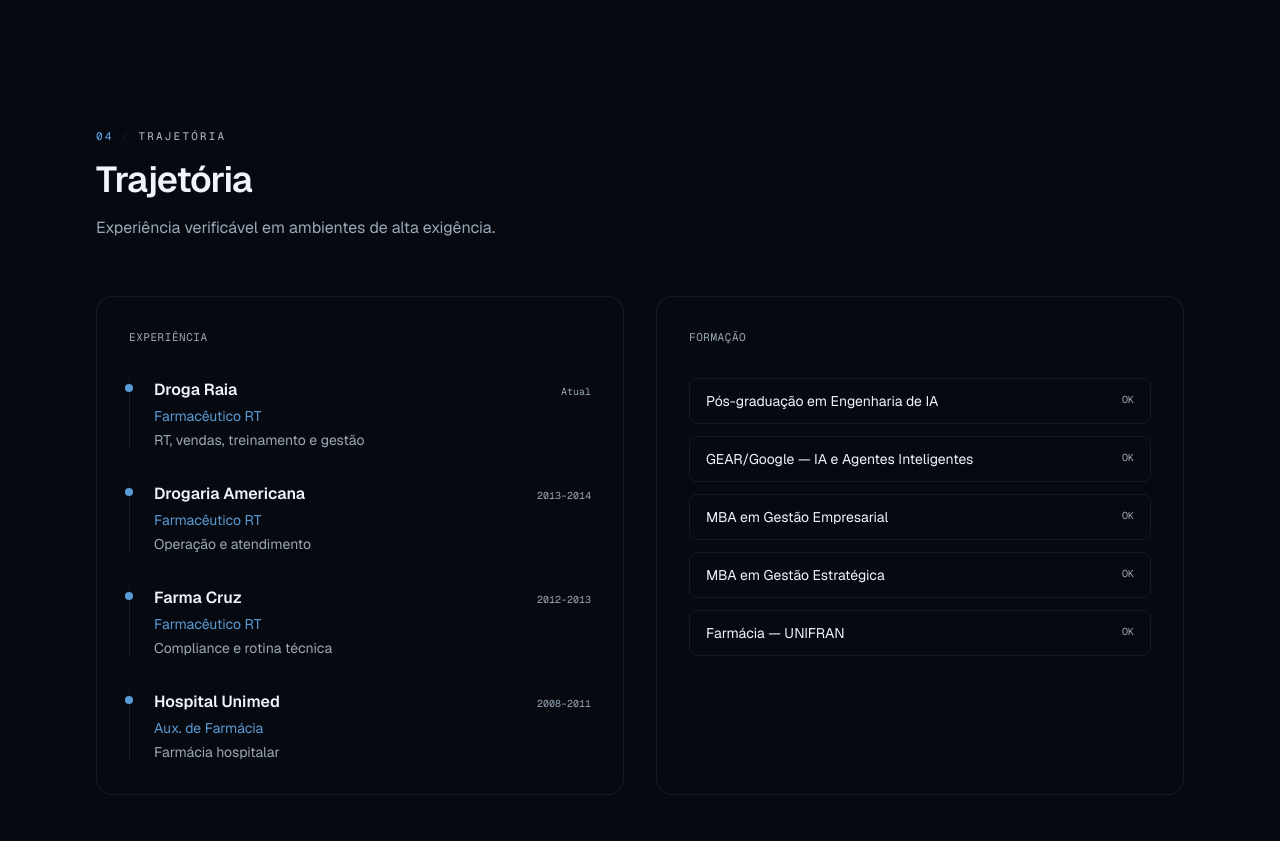
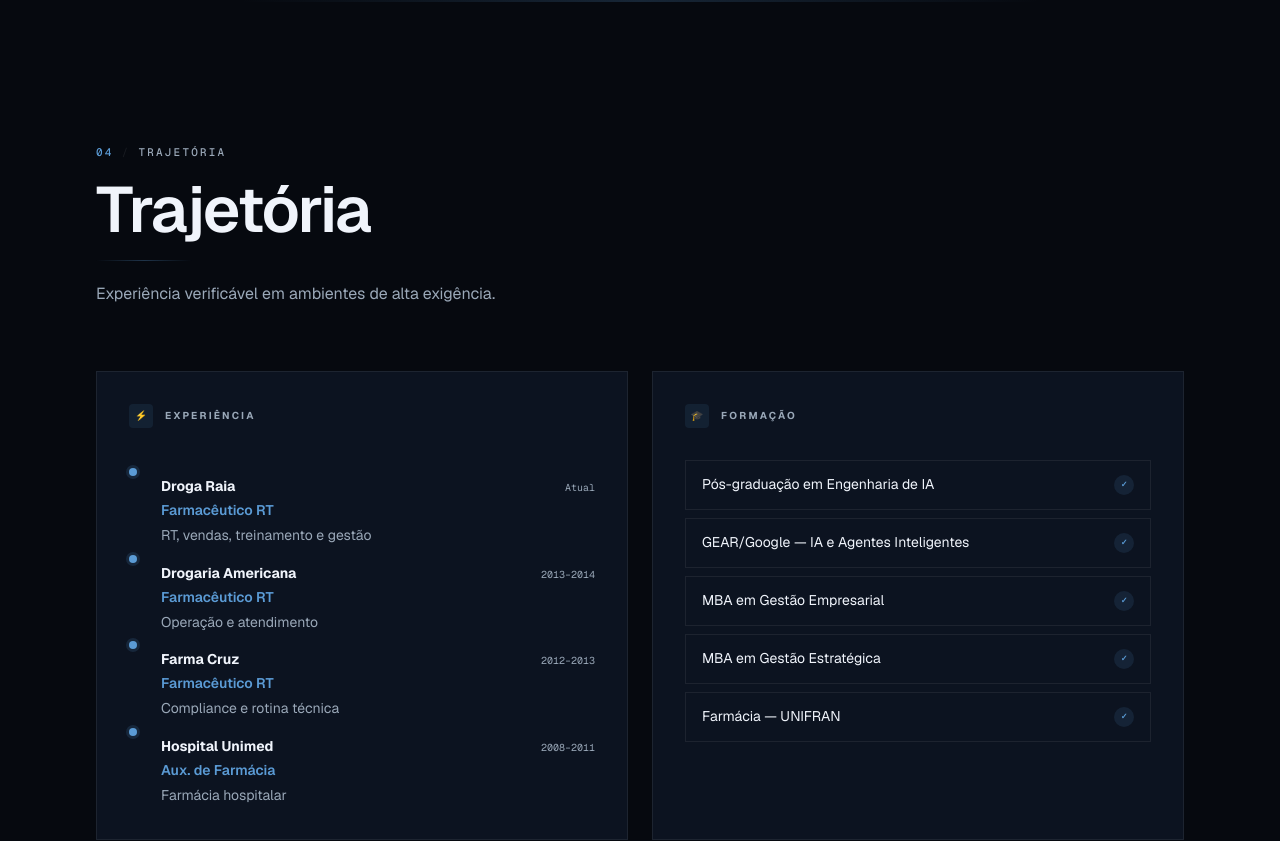
Before and after one commit to tpiola/thiagopiola, a Next.js app: page / in a window 1280 px wide. Shown: the part 3820-4661 px from the top of the page. Built offline with nearby package versions, Linux system fonts and the light colour scheme.

Commit message:
feat(trajetoria): timeline component, education checkmarks, glass header, section divider

```diff
--- a/components/Trajetoria.tsx
+++ b/components/Trajetoria.tsx
@@ -1,73 +1,88 @@
 "use client";
 
-import { motion } from "framer-motion";
+import { motion, useReducedMotion } from "framer-motion";
 import { trajetoria } from "@/lib/content";
-import { LuxuryCard } from "./motion/LuxuryCard";
 import { Reveal } from "./motion/Reveal";
 import { Stagger, StaggerItem } from "./motion/Stagger";
 import { SectionLabel } from "./SectionLabel";
 
 export function Trajetoria() {
+  const reduce = useReducedMotion();
+
   return (
-    <section id="trajetoria" className="border-b border-border py-24 md:py-32">
-      <div className="mx-auto max-w-6xl px-5 md:px-8">
-        <Reveal className="mb-14 max-w-2xl" variant="up">
+    <section id="trajetoria" className="relative border-b border-border py-24 md:py-36 overflow-hidden">
+      {/* BG top gradient */}
+      <div
+        className="pointer-events-none absolute top-0 left-1/2 -translate-x-1/2 w-[800px] h-[2px]"
+        style={{ background: 'linear-gradient(90deg, transparent, color-mix(in srgb, var(--brand) 20%, transparent), transparent)' }}
+        aria-hidden
+      />
+
+      <div className="relative mx-auto max-w-6xl px-5 md:px-8">
+        <Reveal className="mb-16 max-w-2xl" variant="up">
           <SectionLabel index="04">Trajetória</SectionLabel>
-          <h2 className="mt-4 text-3xl font-semibold tracking-tight text-foreground md:text-4xl">
+          <h2 className="mt-4 text-heading-xl font-semibold tracking-tight text-foreground">
             {trajetoria.title}
           </h2>
-          <p className="mt-4 text-base text-muted">{trajetoria.lead}</p>
+          <div className="mt-4 divider-brand w-24" />
+          <p className="mt-5 text-base text-muted leading-relaxed">{trajetoria.lead}</p>
         </Reveal>
 
-        <div className="grid gap-8 lg:grid-cols-2">
+        <div className="grid gap-6 lg:grid-cols-2">
+          {/* Experience — Timeline */}
           <Reveal variant="left">
-            <LuxuryCard className="p-6 md:p-8">
-              <h3 className="font-mono text-[11px] uppercase tracking-wider text-muted">
-                Experiência
-              </h3>
-              <Stagger className="mt-8 space-y-8" stagger={0.1}>
-                {trajetoria.career.map((job) => (
+            <div className="border border-border bg-surface-elevated p-6 md:p-8 h-full">
+              <div className="flex items-center gap-3 mb-8">
+                <div className="w-6 h-6 rounded flex items-center justify-center" style={{ background: 'color-mix(in srgb, var(--brand) 10%, transparent)' }}>
+                  <span className="text-[10px]" style={{ color: 'var(--brand)' }}>⚡</span>
+                </div>
+                <h3 className="text-[10px] font-bold uppercase tracking-[0.22em] text-muted">Experiência</h3>
+              </div>
+              <Stagger className="space-y-0" stagger={0.08}>
+                {trajetoria.career.map((job, i) => (
                   <StaggerItem key={job.company}>
-                    <motion.li className="relative list-none border-l border-border pl-6">
-                      <motion.span
-                        className="absolute -left-[5px] top-1.5 h-2 w-2 rounded-full bg-accent"
-                        initial={{ scale: 0 }}
-                        whileInView={{ scale: 1 }}
-                        viewport={{ once: true }}
-                        transition={{ type: "spring", stiffness: 400, damping: 20 }}
-                      />
-                      <div className="flex flex-wrap items-baseline justify-between gap-2">
-                        <span className="font-semibold text-foreground">{job.company}</span>
-                        <span className="font-mono text-[10px] text-muted">{job.period}</span>
+                    <div className="timeline-item py-4 last:pb-0">
+                      <div className="flex flex-wrap items-baseline justify-between gap-2 mb-1">
+                        <span className="text-sm font-bold text-foreground">{job.company}</span>
+                        <span className="text-[10px] font-mono text-muted">{job.period}</span>
                       </div>
-                      <p className="mt-1 text-sm text-accent">{job.role}</p>
-                      <p className="mt-1 text-sm text-muted">{job.desc}</p>
-                    </motion.li>
+                      <p className="text-sm font-semibold mb-1" style={{ color: 'var(--brand)' }}>{job.role}</p>
+                      <p className="text-sm text-muted leading-relaxed">{job.desc}</p>
+                    </div>
                   </StaggerItem>
                 ))}
               </Stagger>
-            </LuxuryCard>
+            </div>
           </Reveal>
 
-          <Reveal variant="right" delay={0.08}>
-            <LuxuryCard className="p-6 md:p-8">
-              <h3 className="font-mono text-[11px] uppercase tracking-wider text-muted">
-                Formação
-              </h3>
-              <Stagger className="mt-8 space-y-3" stagger={0.06}>
-                {trajetoria.education.map((course) => (
+          {/* Education */}
+          <Reveal variant="right" delay={0.1}>
+            <div className="border border-border bg-surface-elevated p-6 md:p-8 h-full">
+              <div className="flex items-center gap-3 mb-8">
+                <div className="w-6 h-6 rounded flex items-center justify-center" style={{ background: 'color-mix(in srgb, var(--brand) 10%, transparent)' }}>
+                  <span className="text-[10px]" style={{ color: 'var(--brand)' }}>🎓</span>
+                </div>
+                <h3 className="text-[10px] font-bold uppercase tracking-[0.22em] text-muted">Formação</h3>
+              </div>
+              <Stagger className="space-y-2" stagger={0.06}>
+                {trajetoria.education.map((course, i) => (
                   <StaggerItem key={course}>
                     <motion.div
-                      className="flex items-center justify-between gap-4 rounded-lg border border-border px-4 py-3 text-sm transition-colors duration-500 hover:border-[var(--brand)]/30 hover:bg-[color-mix(in_srgb,var(--brand)_4%,transparent)]"
-                      whileHover={{ x: 3 }}
+                      className="group flex items-center justify-between gap-4 border border-border px-4 py-3.5 text-sm transition-all duration-300 hover:border-[var(--brand)]/30 hover:bg-[color-mix(in_srgb,var(--brand)_3%,transparent)] cursor-default"
+                      whileHover={reduce ? undefined : { x: 4 }}
                     >
-                      <span className="text-foreground">{course}</span>
-                      <span className="shrink-0 font-mono text-[10px] text-muted">OK</span>
+                      <span className="text-foreground leading-snug">{course}</span>
+                      <motion.span
+                        className="flex-shrink-0 w-5 h-5 rounded-full flex items-center justify-center text-[8px] font-black"
+                        style={{ background: 'color-mix(in srgb, var(--brand) 12%, transparent)', color: 'var(--brand)' }}
+                      >
+                        ✓
+                      </motion.span>
                     </motion.div>
                   </StaggerItem>
                 ))}
               </Stagger>
-            </LuxuryCard>
+            </div>
           </Reveal>
         </div>
       </div>
```
